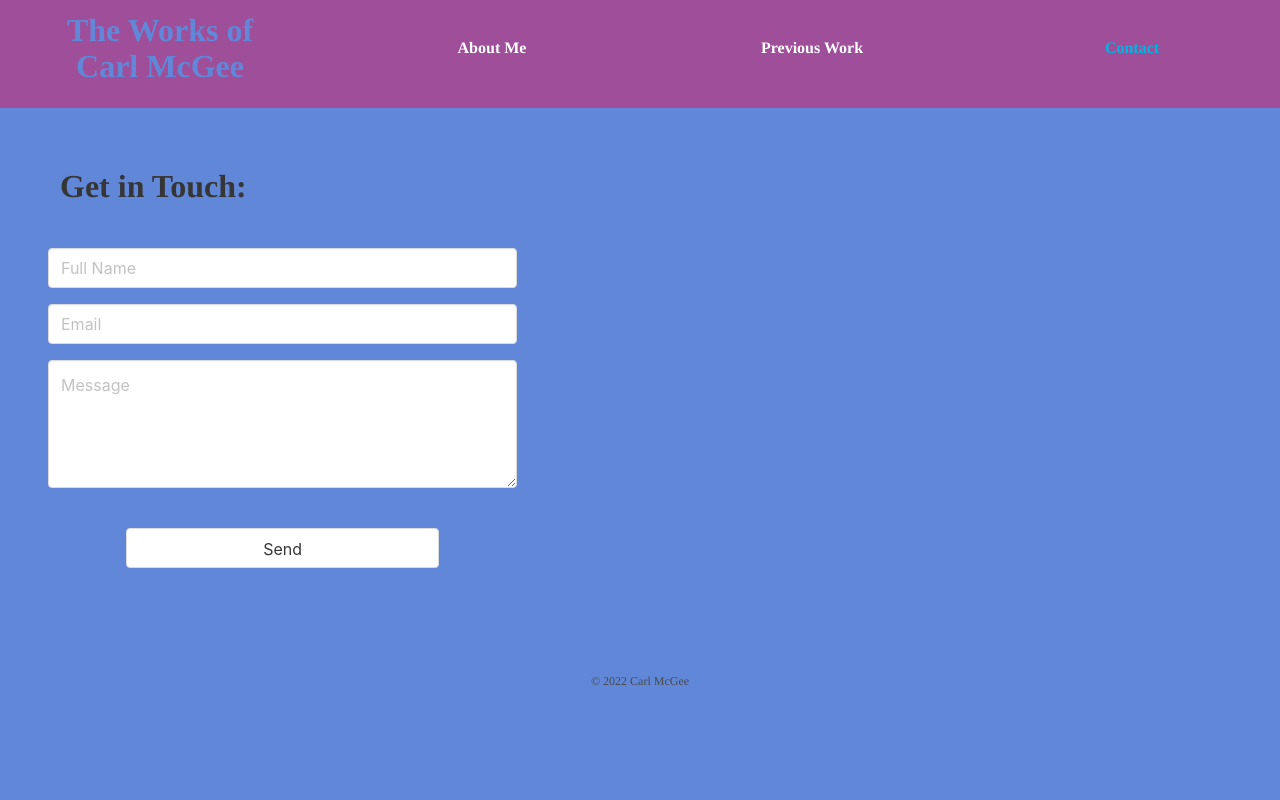
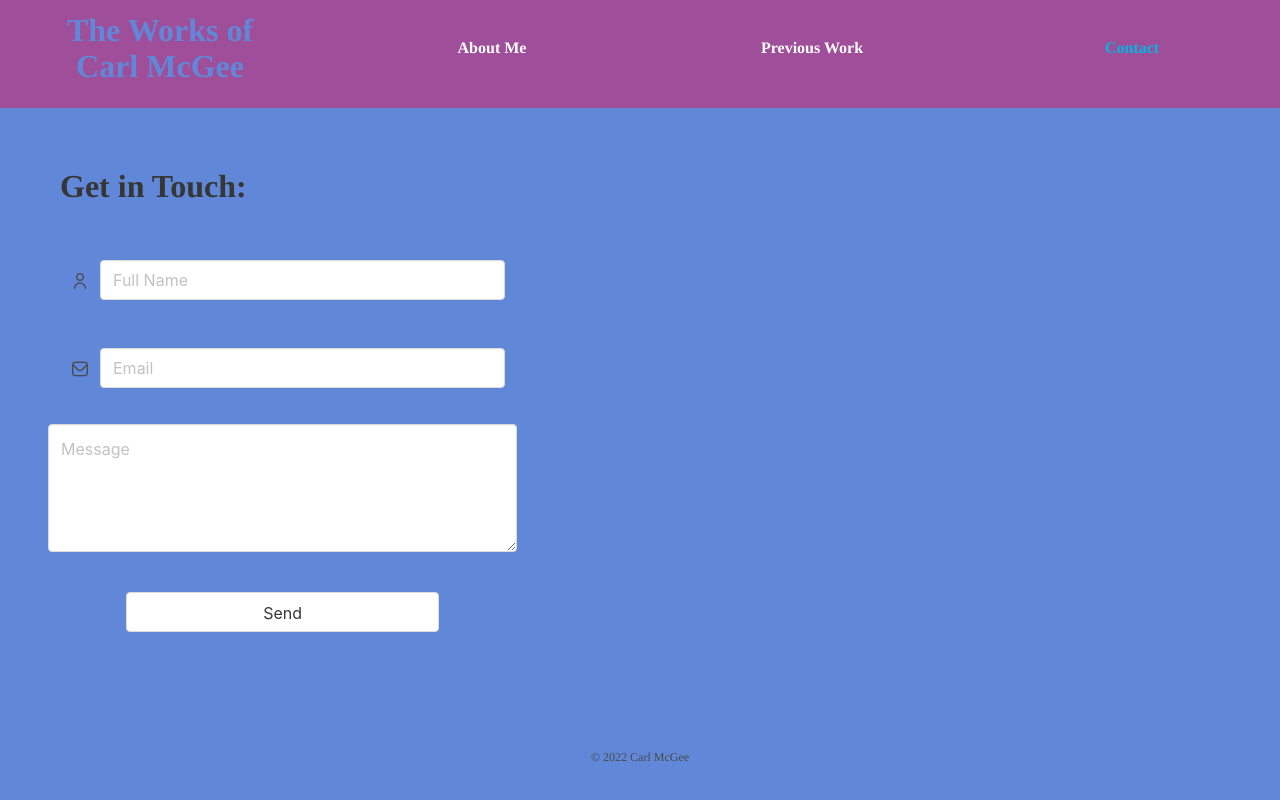
Before and after one commit to CarlJMcGee/carls-react-portfolio, a React (Create React App) app: page / in a window 1280 px wide. Both pictures are taken after a click on the element "Contact". Shown: the top 800 px of the page. Built offline with nearby package versions, Linux system fonts and the light colour scheme.

Commit message:
added icons to contact form

```diff
--- a/src/App.css
+++ b/src/App.css
@@ -1,4 +1,5 @@
 @import "https://cdn.jsdelivr.net/npm/bulma@0.9.4/css/bulma.min.css";
+@import url("https://cdn-uicons.flaticon.com/uicons-regular-rounded/css/uicons-regular-rounded.css");
 
 :root {
   --primary-base: #00b6e2;
--- a/src/components/Contact/index.tsx
+++ b/src/components/Contact/index.tsx
@@ -24,7 +24,7 @@ export default function Contact(props: IContactProps) {
 
   const msgVal = (msg: string): boolean => {
     const val = msg !== null && msg !== "" ? true : false;
-    val ? setErrMsg(``) : setErrMsg(`Must Enter A Message`);
+    val ? setErrMsg(``) : setErrMsg(`Must Enter a Message`);
     return val;
   };
 
@@ -55,23 +55,33 @@ export default function Contact(props: IContactProps) {
         className="column columns is-5 is-multiline is-centered"
         onSubmit={sendMessage}
       >
+        <div className="column columns is-full m-2">
+          <label htmlFor="name">
+            <i className="column fi fi-rr-user"></i>
+          </label>
           <input
-          className="input column is-full m-2"
+            className="input column"
             type="text"
             id="name"
             placeholder="Full Name"
             ref={nameRef}
             onBlur={(e) => nameVal(e.target.value)}
           />
+        </div>
 
+        <div className="column columns is-full m-2">
+          <label htmlFor="email">
+            <i className="column fi fi-rr-envelope"></i>
+          </label>
           <input
-          className="input column is-full m-2"
+            className="input column"
             type="text"
             id="email"
             placeholder="Email"
             ref={emailRef}
             onBlur={(e) => emailVal(e.target.value)}
           />
+        </div>
         <textarea
           className="textarea column is-full m-2"
           id="message"
@@ -79,7 +89,9 @@ export default function Contact(props: IContactProps) {
           ref={msgRef}
           onBlur={(e) => msgVal(e.target.value)}
         ></textarea>
-        <p className="column is-full has-text-danger">{valErrMsg}</p>
+        <p className="column is-full has-text-danger has-text-weight-bold">
+          {valErrMsg}
+        </p>
         <input
           className="button column is-8 m-2 p-2"
           type="submit"
--- a/src/components/Footer/index.tsx
+++ b/src/components/Footer/index.tsx
@@ -4,8 +4,8 @@ export interface IFooterProps {}
 
 export default function Footer(props: IFooterProps) {
   return (
-    <footer className="footer bg-primary-dark">
-      <h3 className="content is-size-7 has-text-centered">© 2022 Carl McGee</h3>
+    <footer className="footer colunms bg-primary-dark">
+      <h3 className="column is-size-7 has-text-centered">© 2022 Carl McGee</h3>
     </footer>
   );
 }
--- a/src/components/Portfolio/index.tsx
+++ b/src/components/Portfolio/index.tsx
@@ -23,7 +23,7 @@ export default function Portfolio(props: IPortfolioProps) {
         repo={"https://github.com/CarlJMcGee/Project-2_Neighborhood-group-chat"}
       />
       <Project
-        title={"Project 1"}
+        title={"Project 2"}
         imageLink={"https://via.placeholder.com/500"}
         link={
           "https://github.com/CarlJMcGee/Project-2_Neighborhood-group-chat/blob/main/public/images/nascreenshot.png"
@@ -31,7 +31,7 @@ export default function Portfolio(props: IPortfolioProps) {
         repo={"https://github.com/CarlJMcGee/Project-2_Neighborhood-group-chat"}
       />
       <Project
-        title={"Project 1"}
+        title={"Project 3"}
         imageLink={"https://via.placeholder.com/500"}
         link={
           "https://github.com/CarlJMcGee/Project-2_Neighborhood-group-chat/blob/main/public/images/nascreenshot.png"
@@ -39,7 +39,7 @@ export default function Portfolio(props: IPortfolioProps) {
         repo={"https://github.com/CarlJMcGee/Project-2_Neighborhood-group-chat"}
       />
       <Project
-        title={"Project 1"}
+        title={"Project 4"}
         imageLink={"https://via.placeholder.com/500"}
         link={
           "https://github.com/CarlJMcGee/Project-2_Neighborhood-group-chat/blob/main/public/images/nascreenshot.png"
```
Lines whose indentation alone changed are shown as unchanged.
